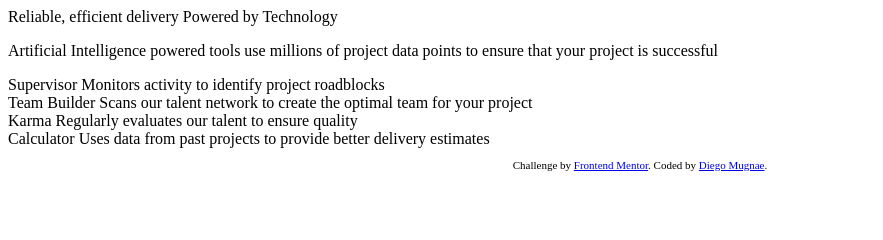
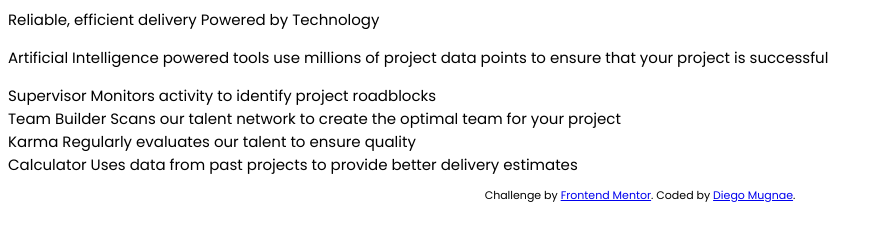
Before and after one commit to dmug1/FM_4cardsction, a plain HTML site: page index.html in a window 1280 px wide. Shown: the whole page, without its empty margins (0-883 px from the left). Drawn offline with Linux system fonts and the light colour scheme.

Commit message:
Doing control

```diff
--- a/index.html
+++ b/index.html
@@ -11,6 +11,10 @@
   <link rel="stylesheet" href="style.css">
 
   <link rel="icon" href="/images/favicon-32x32.png">
+
+  <link rel="preconnect" href="https://fonts.googleapis.com">
+  <link rel="preconnect" href="https://fonts.gstatic.com" crossorigin>
+  <link href="https://fonts.googleapis.com/css2?family=Poppins:wght@200;400;600&display=swap" rel="stylesheet">
 
 </head>
 <body>
--- a/style.css
+++ b/style.css
@@ -1,3 +1,9 @@
+body {
+    font-family: 'Poppins', sans-serif;
+    font-weight: 200,400,600;
+    font-size: 15px;
+}
+
 .attribution { font-size: 11px; text-align: center; }
 a .attribution { color: hsl(228, 45%, 44%); }
 
@@ -7,4 +13,6 @@ a .attribution { color: hsl(228, 45%, 44%); }
 
 .card {
 
+
+
 }
```
Also changed, not shown: 1 other file.
